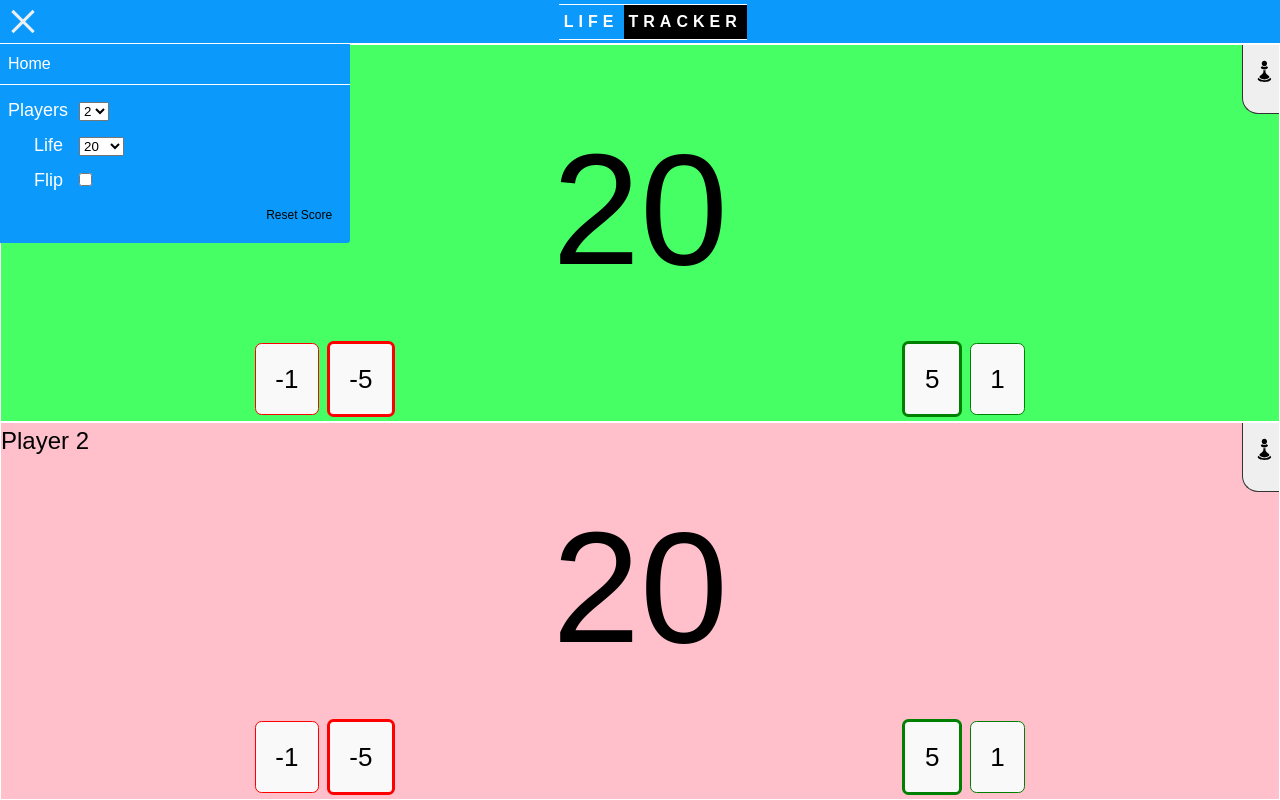
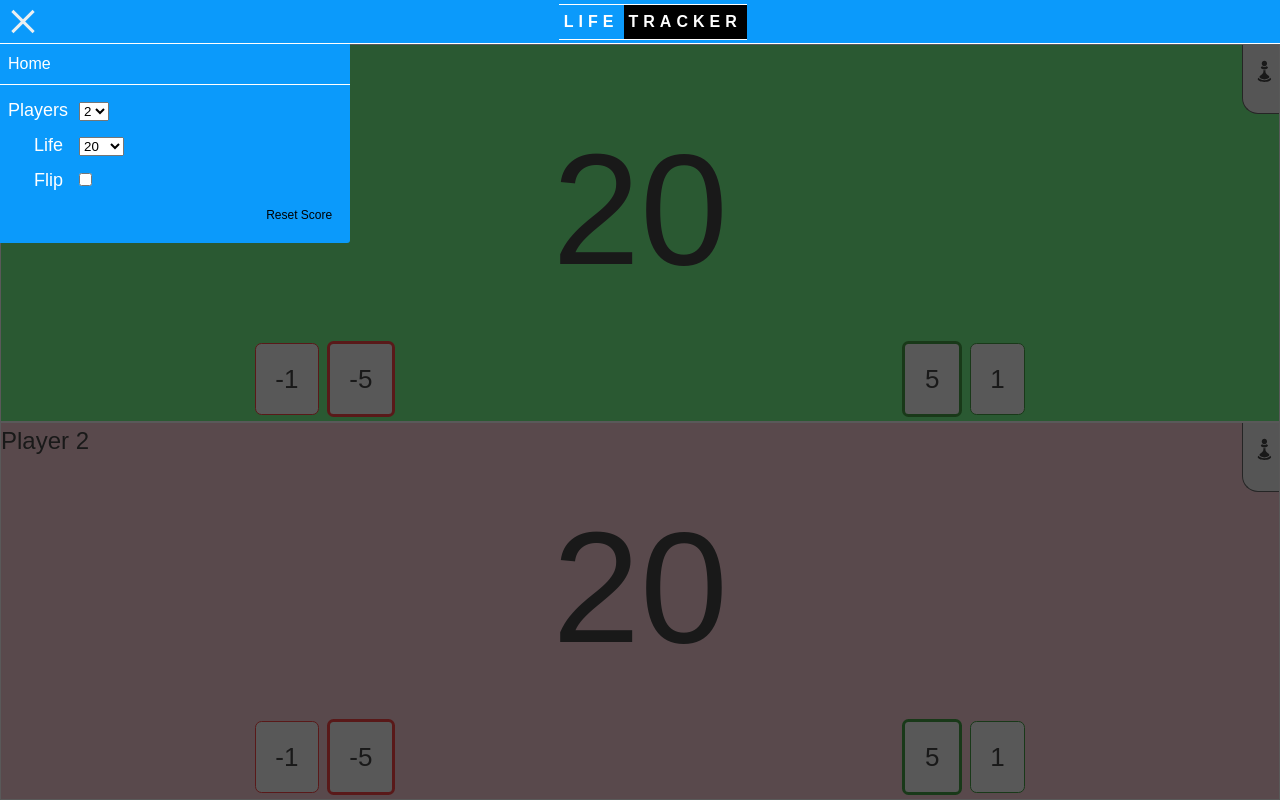
Before and after one commit to slatron/life-tracker, a React (Vite) app: page / in a window 1280 px wide. Both pictures are taken after a click on the element 23 px from the left and 21 px from the top of the page. Built offline with nearby package versions, Linux system fonts and the light colour scheme.

Commit message:
add window shade

```diff
--- a/src/Layout/CommonTemplate.jsx
+++ b/src/Layout/CommonTemplate.jsx
@@ -15,6 +15,7 @@ const CommonTemplate = ({drawerChildren, children}) => {
       <Drawer {...{drawerActive}}>
         {drawerChildren}
       </Drawer>
+      {drawerActive && <div onClick={() => setDrawerActive(false)} className="window-shade" div/>}
       <main>
         {children}
       </main>
--- a/src/Layout/HeaderBar/HeaderBar.scss
+++ b/src/Layout/HeaderBar/HeaderBar.scss
@@ -71,3 +71,16 @@
   }
 
 }
+
+.window-shade {
+  transition: $transtion-drawer;
+  opacity: 0.75;
+  z-index: 20;
+  top: $header-height;
+  left: 0;
+  bottom: 0;
+  right: 0;
+  overflow: hidden;
+  position: fixed;
+  background: $color-black;
+}
```
